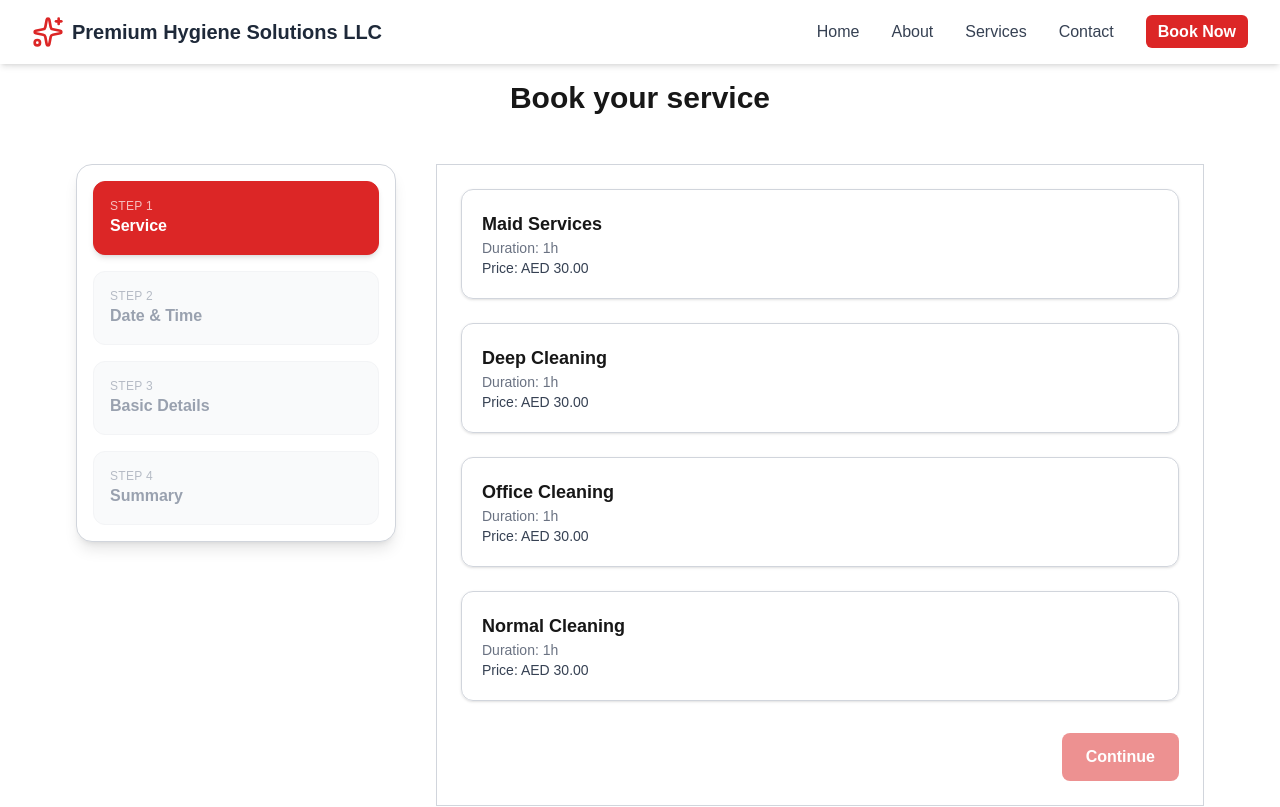
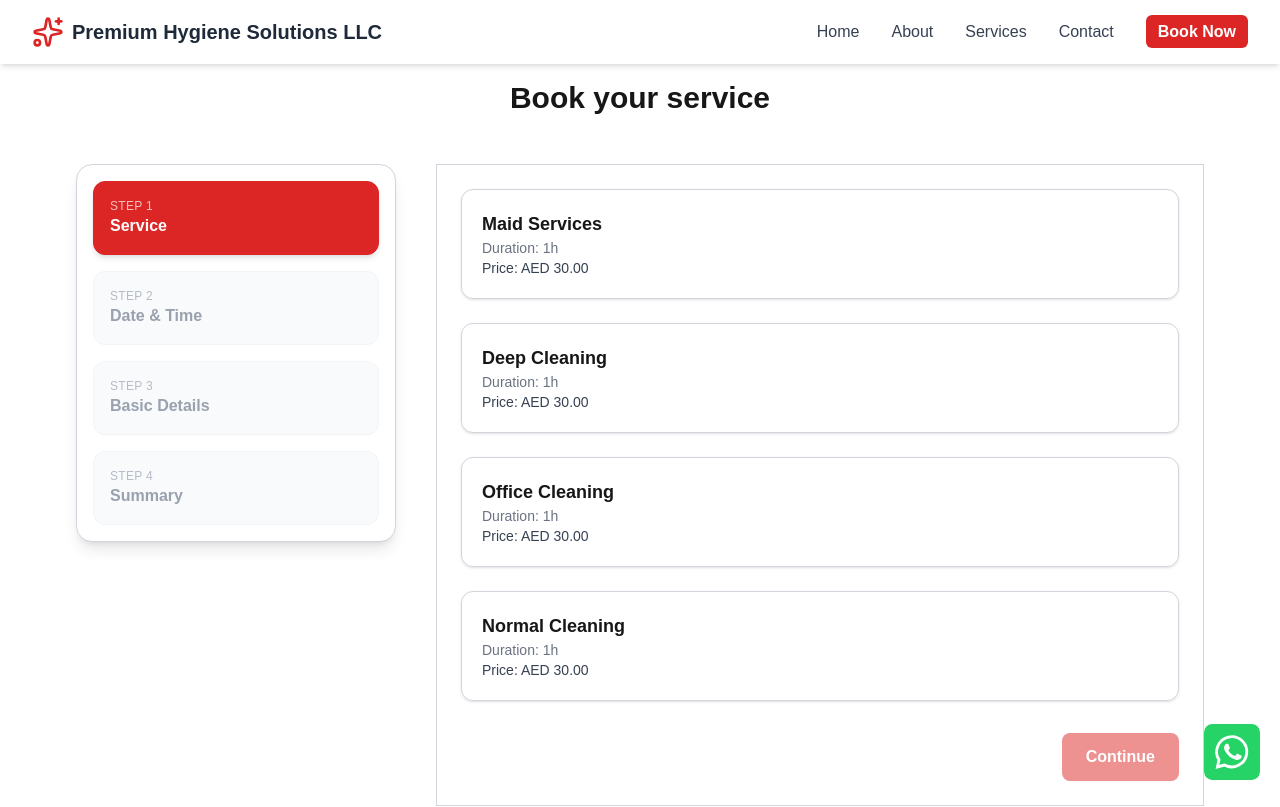
Before and after one commit to Samrood-dev/Premium-Hygiene-Solutions-LLC, a Next.js app: page /booking in a window 1280 px wide. Shown: the top 807 px of the page. Built offline with nearby package versions, Linux system fonts and the light colour scheme.

Commit message:
added whatsapp globally

```diff
--- a/app/layout.tsx
+++ b/app/layout.tsx
@@ -1,6 +1,7 @@
 import type { Metadata } from "next";
 import { Geist, Geist_Mono } from "next/font/google";
 import "./globals.css";
+import Whatsapp from "./componants/Whatsapp";
 
 const geistSans = Geist({
   variable: "--font-geist-sans",
@@ -28,6 +29,7 @@ export default function RootLayout({
         className={`${geistSans.variable} ${geistMono.variable} antialiased`}
       >
         {children}
+        <Whatsapp/>
       </body>
     </html>
   );
--- a/app/page.tsx
+++ b/app/page.tsx
@@ -18,7 +18,6 @@ export default function App() {
       <HowWeWork />
       <Contact />
       <Reviews/>
-      <Whatsapp/>
       <Footer />
     </div>
   );
```
